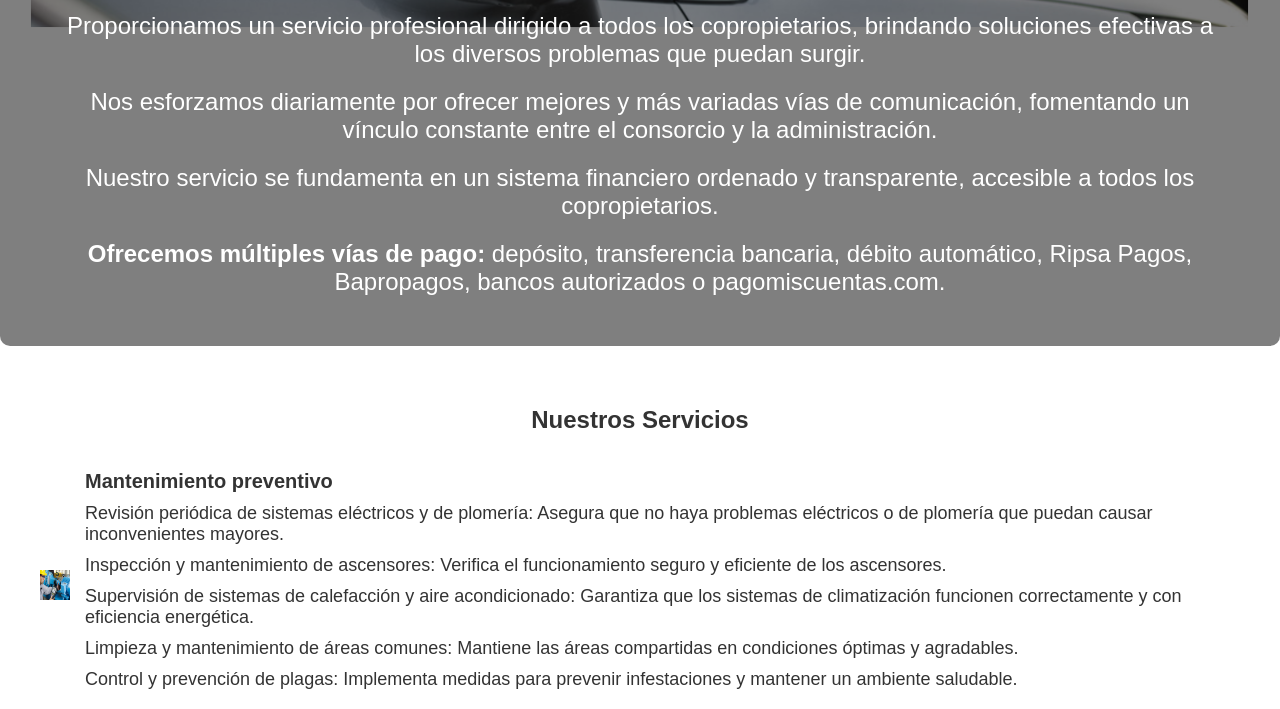
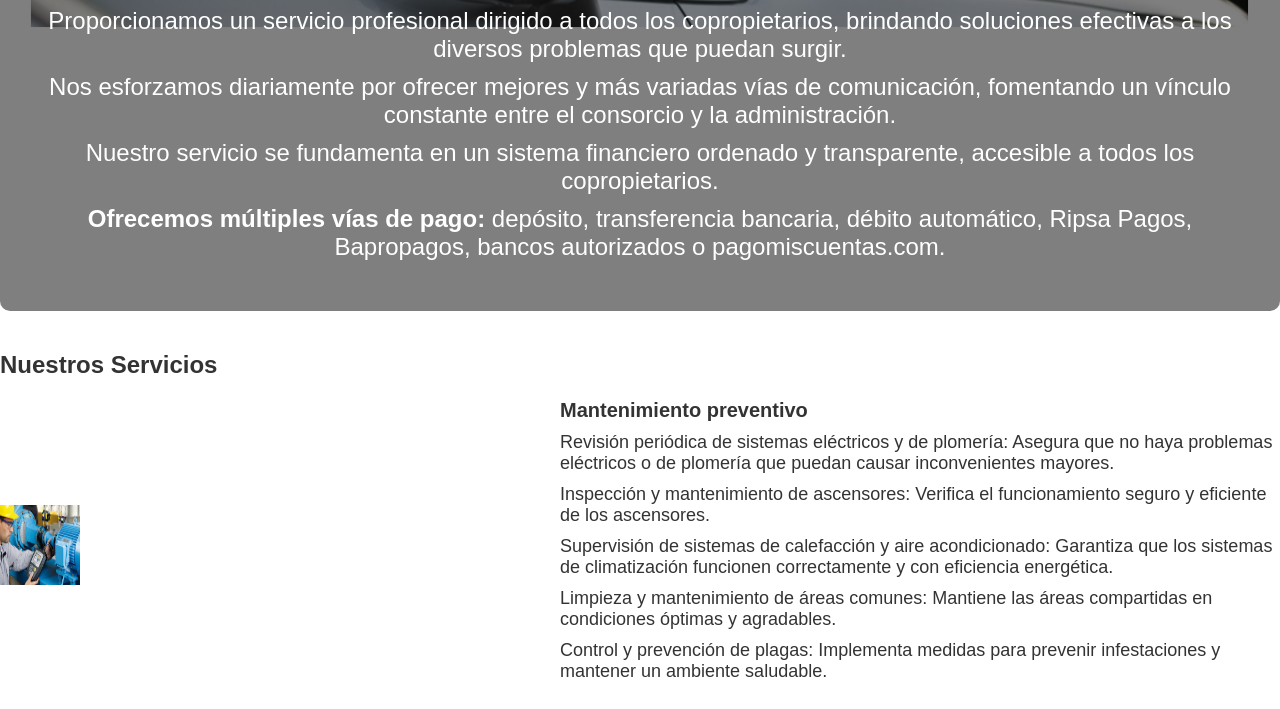
Before and after one commit to speluffo/administracion, a plain HTML site: page administracion.html in a window 1280 px wide. Shown: the part 611-1320 px from the top of the page. Drawn offline with Linux system fonts and the light colour scheme; files that its build step writes are made by us from their sources.

Commit message:
anion menu zice

```diff
--- a/administracion.html
+++ b/administracion.html
@@ -6,26 +6,6 @@
     <title>Página de Administración</title>
     <link rel="stylesheet" href="index.css">
     <link rel="stylesheet" href="administracion.css">
-    <style>
-        .services ul {
-            list-style: none;
-            padding: 0;
-        }
-        .services ul li {
-            display: flex;
-            align-items: center;
-            margin-bottom: 20px;
-        }
-        .services ul li img {
-            margin-right: 15px;
-            width: 30px; /* Adjust the size as needed */
-            height: 30px; /* Adjust the size as needed */
-        }
-        .services ul li ul li {
-            display: list-item;
-            margin: 10px 0;
-        }
-    </style>
 </head>
 <body>
     <header>
--- a/index.css
+++ b/index.css
@@ -7,17 +7,14 @@ body {
 }
 
 .container {
-    max-width: 1200px;
-    margin: auto;
-    padding: 0 20px;
-    display: flex;
-    flex-direction: column;
-    align-items: center;
+    max-width: 100%;
+    margin: 0;
+    padding: 0;
 }
 
 .logo {
     align-self: flex-start;
-    margin: 20px 0;
+    margin: 10px 0;
 }
 
 .logo img {
@@ -44,7 +41,7 @@ nav li {
 nav a {
     color: #333;
     text-decoration: none;
-    font-size: 48px;
+    font-size: 38px;
 }
 
 nav a:hover {
--- a/mandatario.css
+++ b/mandatario.css
@@ -9,12 +9,9 @@ body {
 }
 
 .container {
-    max-width: 1200px;
-    margin: auto;
-    padding: 0 20px;
-    display: flex;
-    flex-direction: column;
-    align-items: center;
+    max-width: 100%;
+    margin: 0;
+    padding: 0;
 }
 
 .logo {
@@ -46,7 +43,7 @@ nav li {
 nav a {
     color: #333;
     text-decoration: none;
-    font-size: 24px;
+    font-size: 38px;
 }
 
 nav a:hover {
--- a/stylos/administracion.css
+++ b/stylos/administracion.css
@@ -9,12 +9,9 @@ body {
 }
 
 .container {
-    max-width: 1200px;
-    margin: auto;
-    padding: 0 20px;
-    display: flex;
-    flex-direction: column;
-    align-items: center;
+    max-width: 100%;
+    margin: 0;
+    padding: 0;
 }
 
 .logo {
@@ -46,7 +43,7 @@ nav li {
 nav a {
     color: #333;
     text-decoration: none;
-    font-size: 24px;
+    font-size: 38px;
 }
 
 nav a:hover {
--- a/stylos/contact.css
+++ b/stylos/contact.css
@@ -38,7 +38,7 @@ nav ul {
 nav a {
     color: white;
     text-decoration: none;
-    font-size: 16px;
+    font-size: 138px;
     padding: 5px 10px;
     transition: background-color 0.3s;
 }
--- a/stylos/mandatario.css
+++ b/stylos/mandatario.css
@@ -38,7 +38,7 @@ nav ul {
 nav a {
     color: white;
     text-decoration: none;
-    font-size: 16px;
+    font-size: 38px;
     padding: 5px 10px;
     transition: background-color 0.3s;
 }
```
